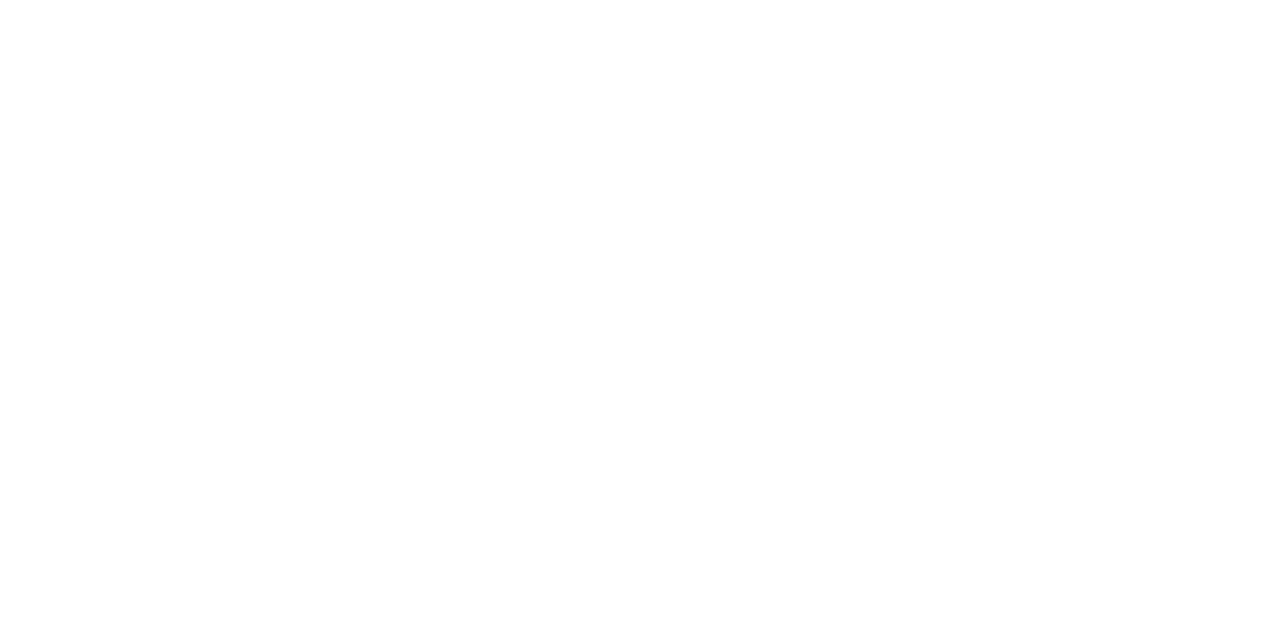
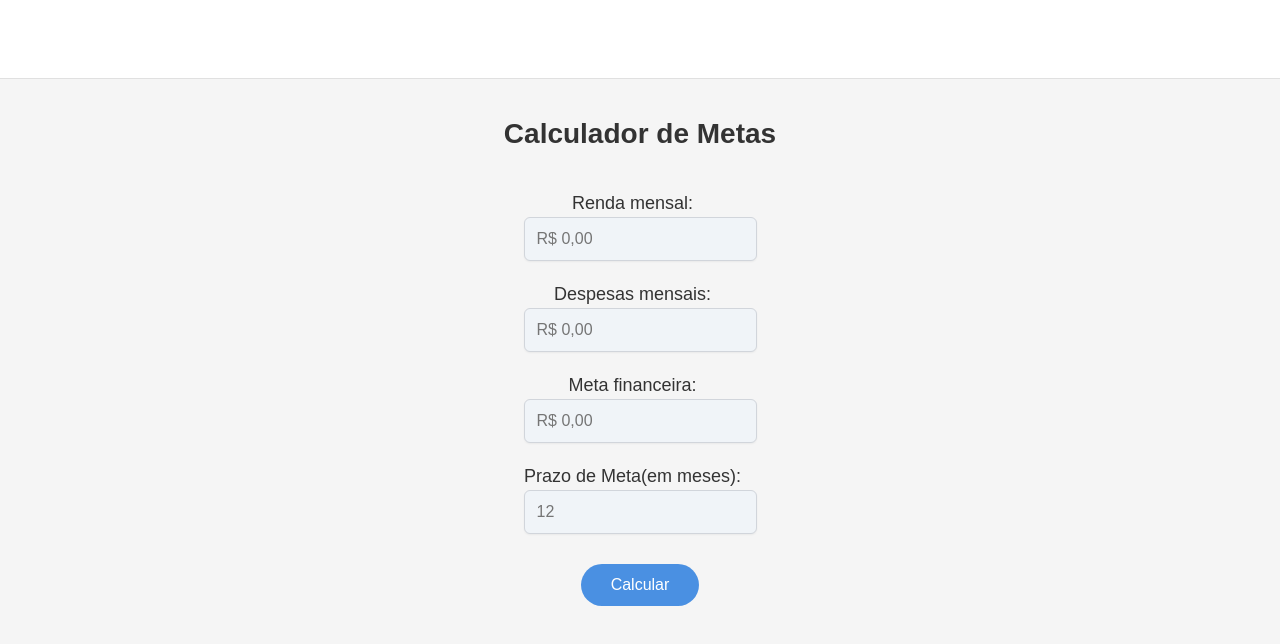
Before and after one commit to HeimerMachine/controla-app-front, a React (Vite) app: page /goals in a window 1280 px wide. Before the commit this address had no page. Shown: the top 644 px of the page. Built offline with nearby package versions, Linux system fonts and the light colour scheme.

Commit message:
feat: Adicionando tela de calculo de metas

```diff
--- a/src/App.tsx
+++ b/src/App.tsx
@@ -4,6 +4,7 @@
 import {Register} from './components/pages/Register/Register';
 import { LandingPage } from './components/pages/landingPage/LandingPage';
 import Calendar from './components/pages/calendar/Calendar';
+import Goals from './components/pages/goals/Goals';
 
 export default function App() {
   return (
@@ -14,6 +15,7 @@
         <Route path="/sign-up" element={<Register />} />
         <Route path="/" element={<LandingPage/>} />
         <Route path="/calendar" element={<Calendar/>} />
+        <Route path="/goals" element={<Goals/>} />
 
       </Routes>
     </BrowserRouter>
--- /dev/null
+++ b/src/components/pages/goals/Goals.css
@@ -0,0 +1,122 @@
+/* Goals.css */
+* {
+  box-sizing: border-box;
+  margin: 0;
+  padding: 0;
+  font-family: 'Arial', sans-serif;
+}
+
+body {
+  background-color: #f5f5f5;
+}
+
+.calculador-container {
+  width: 100%;
+  min-height: 100vh;
+  display: flex;
+  flex-direction: column;
+}
+
+.header {
+  background-color: white;
+  padding: 15px 20px;
+  border-bottom: 1px solid #e0e0e0;
+  display: flex;
+  align-items: center;
+}
+
+.logo {
+  height: 30px;
+}
+
+.calculador-content {
+  max-width: 600px;
+  margin: 0 auto;
+  padding: 40px 20px;
+  width: 100%;
+}
+
+h1 {
+  text-align: center;
+  margin-bottom: 40px;
+  color: #333;
+  font-size: 28px;
+}
+
+.form-group {
+  margin-bottom: 20px;
+  display: flex;
+  align-items: center;
+  justify-content: space-between;
+}
+
+label {
+  font-size: 18px;
+  color: #333;
+  margin-right: 15px;
+  flex: 1;
+}
+
+input {
+  flex: 1.5;
+  padding: 12px 15px;
+  border: 1px solid #ddd;
+  border-radius: 5px;
+  font-size: 16px;
+  background-color: #f0f4f8;
+  color: #333;
+  outline: none;
+  transition: border-color 0.3s;
+}
+
+input:focus {
+  border-color: #4a90e2;
+  background-color: #fff;
+}
+
+.calcular-btn {
+  display: block;
+  margin: 30px auto;
+  padding: 12px 30px;
+  background-color: #4a90e2;
+  color: white;
+  border: none;
+  border-radius: 25px;
+  font-size: 16px;
+  cursor: pointer;
+  transition: background-color 0.3s;
+}
+
+.calcular-btn:hover {
+  background-color: #3a7bc8;
+}
+
+.resultado {
+  margin-top: 30px;
+  padding: 20px;
+  background-color: #e8f4fd;
+  border-radius: 5px;
+  border-left: 4px solid #4a90e2;
+}
+
+.resultado p {
+  color: #333;
+  line-height: 1.6;
+}
+
+/* Responsividade */
+@media (max-width: 768px) {
+  .form-group {
+    flex-direction: column;
+    align-items: flex-start;
+  }
+
+  label {
+    margin-bottom: 8px;
+    margin-right: 0;
+  }
+
+  input {
+    width: 100%;
+  }
+}
--- /dev/null
+++ b/src/components/pages/goals/Goals.tsx
@@ -0,0 +1,136 @@
+import React, { useState } from 'react';
+import './Goals.css';
+import logoControla from '../../../assets/logo-controla.svg';
+
+function Goals() {
+  const [rendaMensal, setRendaMensal] = useState<string>('');
+  const [despesasMensais, setDespesasMensais] = useState<string>('');
+  const [metaFinanceira, setMetaFinanceira] = useState<string>('');
+  const [prazoMeta, setPrazoMeta] = useState<string>('');
+  const [resultado, setResultado] = useState<string | null>(null);
+
+  const formatarValor = (valor: string): string => {
+    // Remove caracteres não numéricos
+    const apenasNumeros = valor.replace(/\D/g, '');
+
+    // Converte para número e formata como moeda
+    if (apenasNumeros === '') return '';
+
+    const numero = parseInt(apenasNumeros, 10) / 100;
+    return numero.toLocaleString('pt-BR', {
+      style: 'currency',
+      currency: 'BRL',
+    });
+  };
+
+  const handleInputChange = (
+    e: React.ChangeEvent<HTMLInputElement>,
+    setter: React.Dispatch<React.SetStateAction<string>>,
+    isMonetary: boolean = false
+  ) => {
+    const { value } = e.target;
+
+    if (isMonetary) {
+      // Para campos monetários, formata como moeda
+      setter(formatarValor(value));
+    } else {
+      // Para campos não monetários (como prazo), permite apenas números
+      if (/^\d*$/.test(value) || value === '') {
+        setter(value);
+      }
+    }
+  };
+
+  const calcularMeta = () => {
+    // Converte valores monetários para números
+    const renda = parseFloat(rendaMensal.replace(/[^\d,]/g, '').replace(',', '.')) || 0;
+    const despesas = parseFloat(despesasMensais.replace(/[^\d,]/g, '').replace(',', '.')) || 0;
+    const meta = parseFloat(metaFinanceira.replace(/[^\d,]/g, '').replace(',', '.')) || 0;
+    const prazo = parseInt(prazoMeta, 10) || 1;
+
+    // Calcula a economia mensal disponível
+    const economiaMensal = renda - despesas;
+
+    if (economiaMensal <= 0) {
+      setResultado('Suas despesas são maiores ou iguais à sua renda. Revise seu orçamento para poder economizar.');
+      return;
+    }
+
+    // Calcula quanto tempo levará para atingir a meta com a economia atual
+    const tempoNecessario = meta / economiaMensal;
+
+    // Calcula quanto precisa economizar por mês para atingir a meta no prazo
+    const economiaNecess = meta / prazo;
+
+    if (economiaNecess > economiaMensal) {
+      const tempoReal = Math.ceil(tempoNecessario);
+      setResultado(`Com sua economia mensal atual de ${formatarValor(String(economiaMensal * 100))}, você atingirá sua meta em aproximadamente ${tempoReal} meses, o que é mais do que o prazo desejado de ${prazo} meses.`);
+    } else {
+      setResultado(`Para atingir sua meta de ${metaFinanceira} em ${prazo} meses, você precisa economizar pelo menos ${formatarValor(String(economiaNecess * 100))} por mês. Com sua economia atual de ${formatarValor(String(economiaMensal * 100))}, você está no caminho certo!`);
+    }
+  };
+
+  return (
+    <div className="calculador-container">
+      <header className="header">
+        <img src={logoControla} alt="Controla" className="logo" />
+      </header>
+
+      <div className="calculador-content">
+        <h1>Calculador de Metas</h1>
+
+        <div className="form-group">
+          <label htmlFor="rendaMensal">Renda mensal:</label>
+          <input
+            type="text"
+            id="rendaMensal"
+            value={rendaMensal}
+            onChange={(e) => handleInputChange(e, setRendaMensal, true)}
+            placeholder="R$ 0,00" />
+        </div>
+
+        <div className="form-group">
+          <label htmlFor="despesasMensais">Despesas mensais:</label>
+          <input
+            type="text"
+            id="despesasMensais"
+            value={despesasMensais}
+            onChange={(e) => handleInputChange(e, setDespesasMensais, true)}
+            placeholder="R$ 0,00" />
+        </div>
+
+        <div className="form-group">
+          <label htmlFor="metaFinanceira">Meta financeira:</label>
+          <input
+            type="text"
+            id="metaFinanceira"
+            value={metaFinanceira}
+            onChange={(e) => handleInputChange(e, setMetaFinanceira, true)}
+            placeholder="R$ 0,00" />
+        </div>
+
+        <div className="form-group">
+          <label htmlFor="prazoMeta">Prazo de Meta(em meses):</label>
+          <input
+            type="text"
+            id="prazoMeta"
+            value={prazoMeta}
+            onChange={(e) => handleInputChange(e, setPrazoMeta)}
+            placeholder="12" />
+        </div>
+
+        <button className="calcular-btn" onClick={calcularMeta}>
+          Calcular
+        </button>
+
+        {resultado && (
+          <div className="resultado">
+            <p>{resultado}</p>
+          </div>
+        )}
+      </div>
+    </div>
+  );
+}
+
+export default Goals;
```
Also changed, not shown: 1 other file (tests, documents, lock files or other folders).
